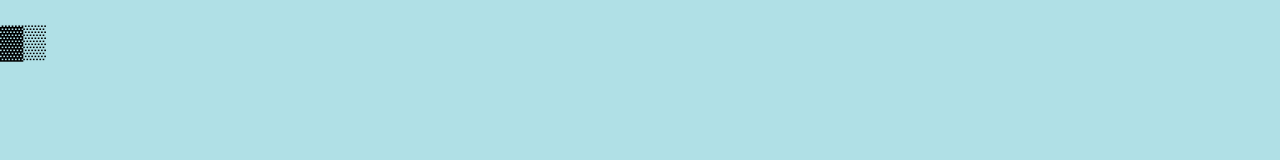
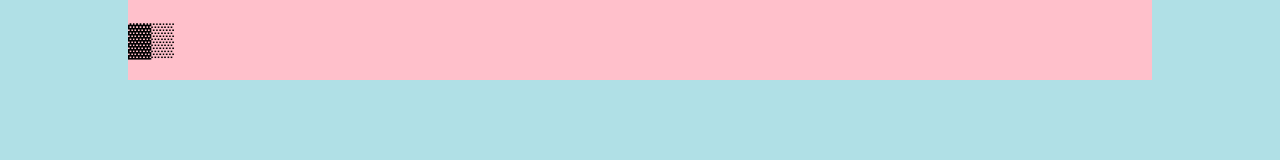
Before and after one commit to gabrielmontagne/fa-doodle, a React app: page / in a window 1280 px wide. Built offline with nearby package versions, Linux system fonts and the light colour scheme.

Commit message:
basic style groundwork

```diff
--- a/src/index.css
+++ b/src/index.css
@@ -1,16 +1,16 @@
 body {
   margin: 0;
   padding: 0;
-  font-family: -apple-system, BlinkMacSystemFont, "Segoe UI", "Roboto", "Oxygen",
-    "Ubuntu", "Cantarell", "Fira Sans", "Droid Sans", "Helvetica Neue",
-    sans-serif;
   -webkit-font-smoothing: antialiased;
   -moz-osx-font-smoothing: grayscale;
 
   background: powderblue;
+  display: flex;
+  flex-direction: row;
+  justify-content: center;
 }
 
-code {
-  font-family: source-code-pro, Menlo, Monaco, Consolas, "Courier New",
-    monospace;
+#root {
+  background: pink;
+  flex-basis: 80%;
 }
```
